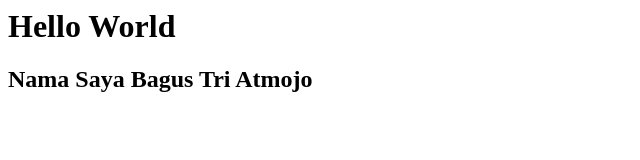
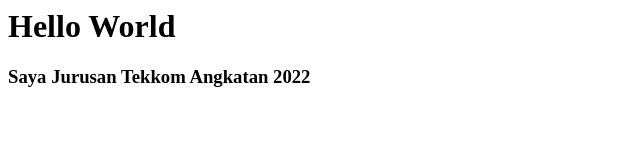
Before and after one commit to bagus3at/bagus-resolusi, a plain HTML site: page index.html in a window 1280 px wide. Shown: the whole page, without its empty margins (0-640 px from the left). Drawn offline with Linux system fonts and the light colour scheme.

Commit message:
Update index.html

```diff
--- a/index.html
+++ b/index.html
@@ -1,2 +1,2 @@
 <h1> Hello World </h1>
-<h2> Nama Saya Bagus Tri Atmojo </h2>
+<h3> Saya Jurusan Tekkom Angkatan 2022 </h3>
```
